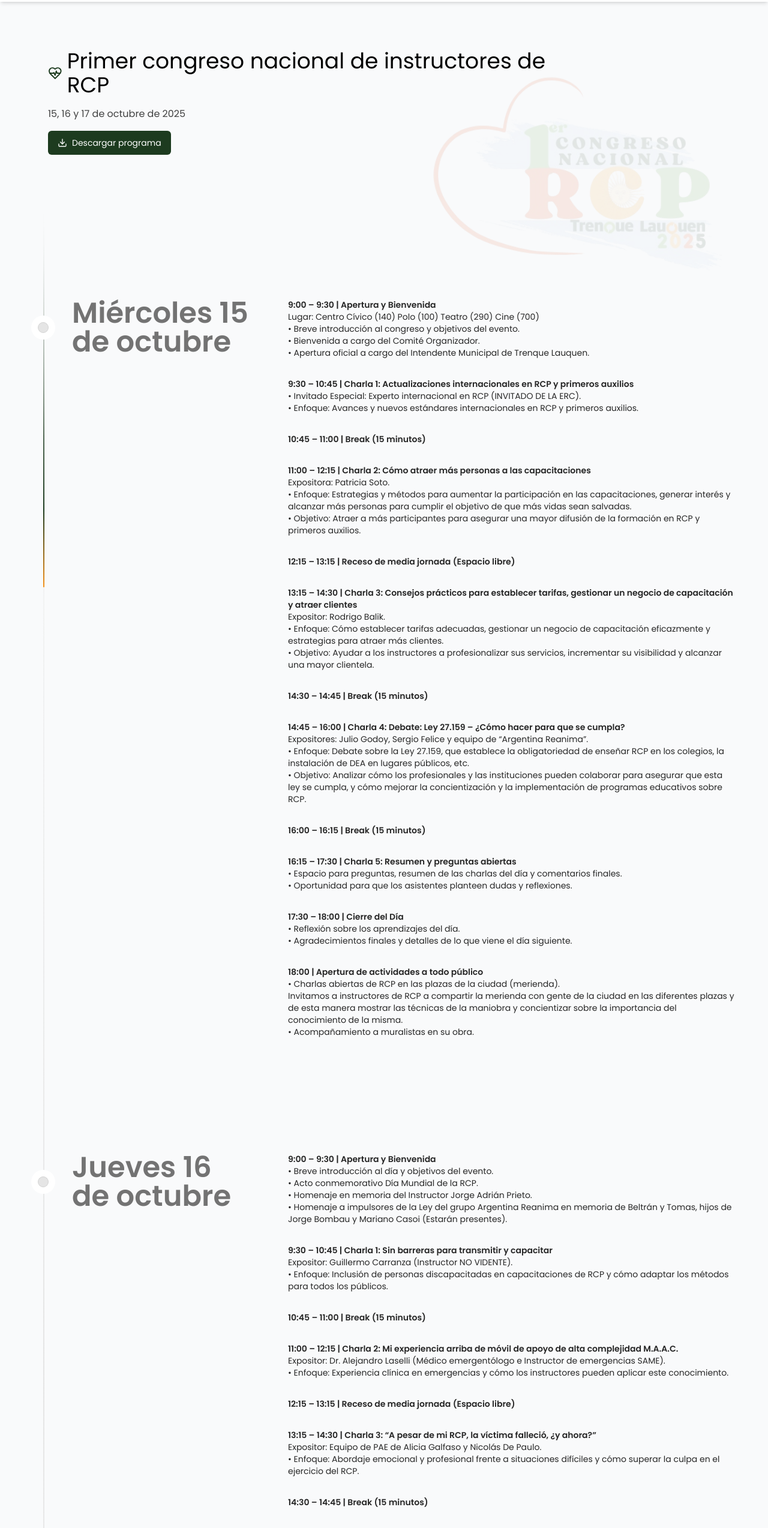
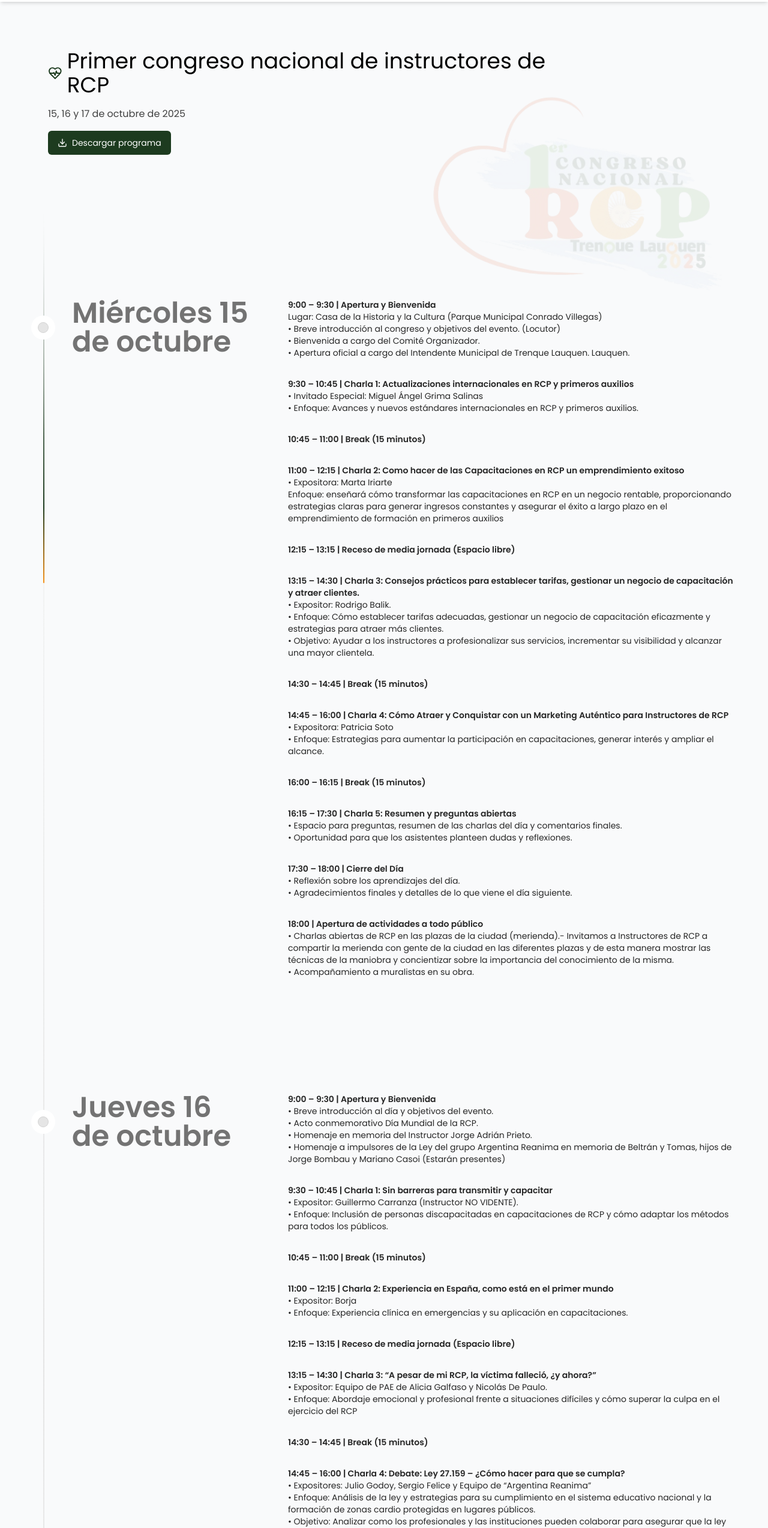
Before and after one commit to frandepe/congreso2025, a React (Vite) app: page /programa in a window 1280 px wide. Shown: the part 100-2647 px from the top of the page at 60% size. Built offline with nearby package versions, Linux system fonts and the light colour scheme.

Commit message:
agregamos faq

```diff
--- a/src/components/Banners/BannerPrincipal.tsx
+++ b/src/components/Banners/BannerPrincipal.tsx
@@ -8,7 +8,7 @@ export default function BannerPrincipal() {
     <div
       className="relative h-screen w-full bg-cover bg-center flex items-center justify-center text-white text-center"
       style={{
-        backgroundImage: "url('/assets/bannerhero2.jpg')",
+        backgroundImage: "url('/assets/conference-banner-principal.webp')",
       }}
     >
       <div className="absolute inset-0 bg-black bg-opacity-50"></div>
--- a/src/components/SpeakersTimeline/SpeakersTimeline.tsx
+++ b/src/components/SpeakersTimeline/SpeakersTimeline.tsx
@@ -12,19 +12,20 @@ export function SpeakersTimeline() {
           <p className="text-neutral-800 dark:text-neutral-200 text-xs md:text-sm font-normal mb-8">
             <strong>9:00 – 9:30 | Apertura y Bienvenida</strong>
             <br />
-            Lugar: Centro Cívico (140) Polo (100) Teatro (290) Cine (700)
+            Lugar: Casa de la Historia y la Cultura (Parque Municipal Conrado
+            Villegas)
             <br />• Breve introducción al congreso y objetivos del evento.
+            (Locutor)
             <br />• Bienvenida a cargo del Comité Organizador.
             <br />• Apertura oficial a cargo del Intendente Municipal de Trenque
-            Lauquen.
+            Lauquen. Lauquen.
           </p>
           <p className="text-neutral-800 dark:text-neutral-200 text-xs md:text-sm font-normal mb-8">
             <strong>
               9:30 – 10:45 | Charla 1: Actualizaciones internacionales en RCP y
               primeros auxilios
             </strong>
-            <br />• Invitado Especial: Experto internacional en RCP (INVITADO DE
-            LA ERC).
+            <br />• Invitado Especial: Miguel Ángel Grima Salinas
             <br />• Enfoque: Avances y nuevos estándares internacionales en RCP
             y primeros auxilios.
           </p>
@@ -33,16 +34,16 @@ export function SpeakersTimeline() {
           </p>
           <p className="text-neutral-800 dark:text-neutral-200 text-xs md:text-sm font-normal mb-8">
             <strong>
-              11:00 – 12:15 | Charla 2: Cómo atraer más personas a las
-              capacitaciones
+              11:00 – 12:15 | Charla 2: Como hacer de las Capacitaciones en RCP
+              un emprendimiento exitoso
             </strong>
             <br />
-            Expositora: Patricia Soto.
-            <br />• Enfoque: Estrategias y métodos para aumentar la
-            participación en las capacitaciones, generar interés y alcanzar más
-            personas para cumplir el objetivo de que más vidas sean salvadas.
-            <br />• Objetivo: Atraer a más participantes para asegurar una mayor
-            difusión de la formación en RCP y primeros auxilios.
+            • Expositora: Marta Iriarte
+            <br />
+            Enfoque: enseñará cómo transformar las capacitaciones en RCP en un
+            negocio rentable, proporcionando estrategias claras para generar
+            ingresos constantes y asegurar el éxito a largo plazo en el
+            emprendimiento de formación en primeros auxilios
           </p>
           <p className="text-neutral-800 dark:text-neutral-200 text-xs md:text-sm font-normal mb-8">
             <strong>
@@ -52,10 +53,10 @@ export function SpeakersTimeline() {
           <p className="text-neutral-800 dark:text-neutral-200 text-xs md:text-sm font-normal mb-8">
             <strong>
               13:15 – 14:30 | Charla 3: Consejos prácticos para establecer
-              tarifas, gestionar un negocio de capacitación y atraer clientes
+              tarifas, gestionar un negocio de capacitación y atraer clientes.
             </strong>
             <br />
-            Expositor: Rodrigo Balik.
+            • Expositor: Rodrigo Balik.
             <br />• Enfoque: Cómo establecer tarifas adecuadas, gestionar un
             negocio de capacitación eficazmente y estrategias para atraer más
             clientes.
@@ -68,19 +69,13 @@ export function SpeakersTimeline() {
           </p>
           <p className="text-neutral-800 dark:text-neutral-200 text-xs md:text-sm font-normal mb-8">
             <strong>
-              14:45 – 16:00 | Charla 4: Debate: Ley 27.159 – ¿Cómo hacer para
-              que se cumpla?
+              14:45 – 16:00 | Charla 4: Cómo Atraer y Conquistar con un
+              Marketing Auténtico para Instructores de RCP
             </strong>
             <br />
-            Expositores: Julio Godoy, Sergio Felice y equipo de “Argentina
-            Reanima”.
-            <br />• Enfoque: Debate sobre la Ley 27.159, que establece la
-            obligatoriedad de enseñar RCP en los colegios, la instalación de DEA
-            en lugares públicos, etc.
-            <br />• Objetivo: Analizar cómo los profesionales y las
-            instituciones pueden colaborar para asegurar que esta ley se cumpla,
-            y cómo mejorar la concientización y la implementación de programas
-            educativos sobre RCP.
+            • Expositora: Patricia Soto
+            <br />• Enfoque: Estrategias para aumentar la participación en
+            capacitaciones, generar interés y ampliar el alcance.
           </p>
           <p className="text-neutral-800 dark:text-neutral-200 text-xs md:text-sm font-normal mb-8">
             <strong>16:00 – 16:15 | Break (15 minutos)</strong>
@@ -103,12 +98,10 @@ export function SpeakersTimeline() {
           <p className="text-neutral-800 dark:text-neutral-200 text-xs md:text-sm font-normal mb-8">
             <strong>18:00 | Apertura de actividades a todo público</strong>
             <br />• Charlas abiertas de RCP en las plazas de la ciudad
-            (merienda).
-            <br />
-            Invitamos a instructores de RCP a compartir la merienda con gente de
-            la ciudad en las diferentes plazas y de esta manera mostrar las
-            técnicas de la maniobra y concientizar sobre la importancia del
-            conocimiento de la misma.
+            (merienda).- Invitamos a Instructores de RCP a compartir la merienda
+            con gente de la ciudad en las diferentes plazas y de esta manera
+            mostrar las técnicas de la maniobra y concientizar sobre la
+            importancia del conocimiento de la misma.
             <br />• Acompañamiento a muralistas en su obra.
           </p>
         </div>
@@ -125,7 +118,7 @@ export function SpeakersTimeline() {
             <br />• Homenaje en memoria del Instructor Jorge Adrián Prieto.
             <br />• Homenaje a impulsores de la Ley del grupo Argentina Reanima
             en memoria de Beltrán y Tomas, hijos de Jorge Bombau y Mariano Casoi
-            (Estarán presentes).
+            (Estarán presentes)
           </p>
 
           <p className="text-neutral-800 dark:text-neutral-200 text-xs md:text-sm font-normal mb-8">
@@ -133,7 +126,7 @@ export function SpeakersTimeline() {
               9:30 – 10:45 | Charla 1: Sin barreras para transmitir y capacitar
             </strong>
             <br />
-            Expositor: Guillermo Carranza (Instructor NO VIDENTE).
+            • Expositor: Guillermo Carranza (Instructor NO VIDENTE).
             <br />• Enfoque: Inclusión de personas discapacitadas en
             capacitaciones de RCP y cómo adaptar los métodos para todos los
             públicos.
@@ -145,14 +138,13 @@ export function SpeakersTimeline() {
 
           <p className="text-neutral-800 dark:text-neutral-200 text-xs md:text-sm font-normal mb-8">
             <strong>
-              11:00 – 12:15 | Charla 2: Mi experiencia arriba de móvil de apoyo
-              de alta complejidad M.A.A.C.
+              11:00 – 12:15 | Charla 2: Experiencia en España, como está en el
+              primer mundo
             </strong>
             <br />
-            Expositor: Dr. Alejandro Laselli (Médico emergentólogo e Instructor
-            de emergencias SAME).
-            <br />• Enfoque: Experiencia clínica en emergencias y cómo los
-            instructores pueden aplicar este conocimiento.
+            • Expositor: Borja
+            <br />• Enfoque: Experiencia clínica en emergencias y su aplicación
+            en capacitaciones.
           </p>
 
           <p className="text-neutral-800 dark:text-neutral-200 text-xs md:text-sm font-normal mb-8">
@@ -167,10 +159,10 @@ export function SpeakersTimeline() {
               ¿y ahora?”
             </strong>
             <br />
-            Expositor: Equipo de PAE de Alicia Galfaso y Nicolás De Paulo.
+            • Expositor: Equipo de PAE de Alicia Galfaso y Nicolás De Paulo.
             <br />• Enfoque: Abordaje emocional y profesional frente a
             situaciones difíciles y cómo superar la culpa en el ejercicio del
-            RCP.
+            RCP
           </p>
 
           <p className="text-neutral-800 dark:text-neutral-200 text-xs md:text-sm font-normal mb-8">
@@ -179,17 +171,19 @@ export function SpeakersTimeline() {
 
           <p className="text-neutral-800 dark:text-neutral-200 text-xs md:text-sm font-normal mb-8">
             <strong>
-              14:45 – 16:00 | Charla 4: RCP por Teléfono: Primera respuesta en
-              zonas rurales
+              14:45 – 16:00 | Charla 4: Debate: Ley 27.159 – ¿Cómo hacer para
+              que se cumpla?
             </strong>
             <br />
-            Expositores: Profesionales del 107, SAME y 911 especializados en la
-            atención telefónica.
-            <br />• Enfoque: Técnicas para guiar a personas sin conocimientos,
-            cuando llaman a emergencias para que realicen las técnicas de RCP
-            guiados por el operador del teléfono.
-            <br />• Objetivo: Capacitación para incluir en las capacitaciones de
-            RCP a distancia.
+            • Expositores: Julio Godoy, Sergio Felice y Equipo de “Argentina
+            Reanima”
+            <br />• Enfoque: Análisis de la ley y estrategias para su
+            cumplimiento en el sistema educativo nacional y la formación de
+            zonas cardio protegidas en lugares públicos.
+            <br />• Objetivo: Analizar como los profesionales y las
+            instituciones pueden colaborar para asegurar que la ley se cumpla y
+            como mejorar la concientización y la implementación de programas
+            educativos sobre RCP.
           </p>
 
           <p className="text-neutral-800 dark:text-neutral-200 text-xs md:text-sm font-normal mb-8">
@@ -241,31 +235,29 @@ export function SpeakersTimeline() {
               9:30 – 10:45 | Charla 1: Herramientas Tecnológicas para mejorar la
               enseñanza de RCP
             </strong>
-            <br />• Expositor: JUAN SEBASTIAN FABI
-            <br />• Enfoque: Herramientas tecnológicas, pro y contra,
-            simuladores avanzados, realidad aumentada y aplicaciones
-            interactivas.
-            <br />• Estrategias para hacer capacitaciones más atractivas y
-            efectivas.
+            <br />• Expositor: Juan Sebastian Fabi
+            <br />• Expertos en innovación y educación en RCP
+            <br />• Enfoque: Herramientas tecnológicas, pro y contra Simuladores
+            avanzados, realidad aumentada y aplicaciones interactivas
+            Estrategias para hacer capacitaciones más atractivas y efectivas.
             <br />• Objetivo: Modernizar las capacitaciones y optimizar la
-            formación de instructores.
+            formación de instructores
           </p>
           <p className="text-neutral-800 dark:text-neutral-200 text-xs md:text-sm font-normal mb-8">
             <strong>10:45 – 11:00 | Break (15 minutos)</strong>
           </p>
           <p className="text-neutral-800 dark:text-neutral-200 text-xs md:text-sm font-normal mb-8">
             <strong>
-              11:00 – 12:15 | Charla 2: Impacto de la RCP en Argentina – Datos y
-              realidad actual
+              11:00 – 12:15 | Charla 2: RCP por Teléfono: Primera respuesta en
+              zonas rurales
             </strong>
-            <br />• Expositor: Cardiólogo/a de la Asociación Argentina de
-            Cardiología.
-            <br />• Enfoque: Estadísticas sobre paros cardiacos en Argentina,
-            qué hacer cuando tienen la advertencia de “NO REANIMAR”, casos de
-            éxito donde la RCP salvó vidas, y la importancia de aumentar la
-            capacitación en la comunidad.
-            <br />• Objetivo: Crear conciencia sobre la necesidad de formar a
-            más personas en técnicas de RCP.
+            <br />• Expositores: Profesionales del 107, SAME y 911
+            especializados en la atención telefónica.
+            <br />• Enfoque: Métodos para guiar a personas sin conocimientos,
+            cuando llaman a emergencias para que realicen las técnicas de RCP
+            guiados por el operador del teléfono.
+            <br />• Objetivo: Capacitación para incluir en las capacitaciones de
+            RCP a distancia.
           </p>
           <p className="text-neutral-800 dark:text-neutral-200 text-xs md:text-sm font-normal mb-8">
             <strong>
--- a/tailwind.config.js
+++ b/tailwind.config.js
@@ -3,6 +3,20 @@ export default {
   content: ["./index.html", "./src/**/*.{js,ts,jsx,tsx}"],
   theme: {
     extend: {
+      keyframes: {
+        "accordion-down": {
+          from: { height: "0" },
+          to: { height: "var(--radix-accordion-content-height)" },
+        },
+        "accordion-up": {
+          from: { height: "var(--radix-accordion-content-height)" },
+          to: { height: "0" },
+        },
+      },
+      animation: {
+        "accordion-down": "accordion-down 0.2s ease-out",
+        "accordion-up": "accordion-up 0.2s ease-out",
+      },
       fontFamily: {
         sans: ["Poppins", "sans-serif"],
         title: ["Sergio Trendy", "serif"],
```
Also changed, not shown: src/App.tsx (+9 -0 lines), src/components/FAQ/faq3.tsx (added, +204 -0 lines), src/components/Layout/NavbarPrincipal.tsx (+7 -1 lines), src/components/PricingCard/PricingCard.tsx (+38 -15 lines), src/components/ui/hero-with-group-of-images-text-and-two-buttons.tsx (+3 -5 lines), src/components/ui/pricing-card.tsx (+7 -13 lines), src/pages/Faq.tsx (added, +10 -0 lines), src/pages/Inscripcion.tsx (+10 -12 lines).
